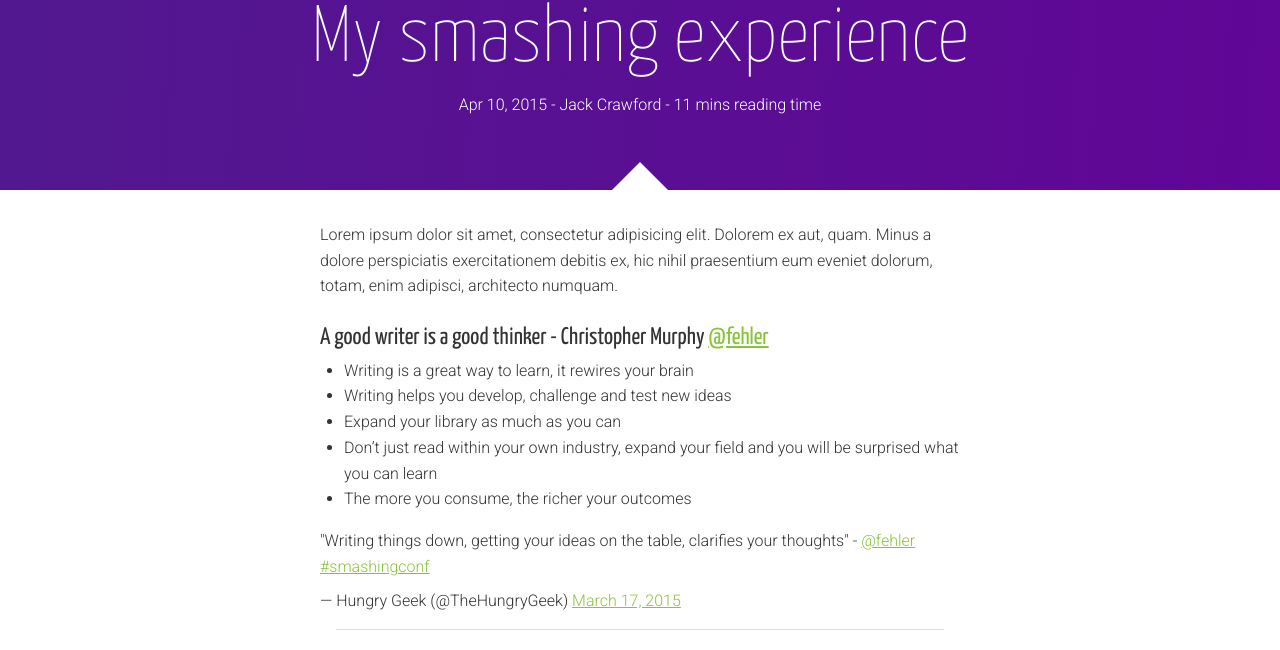
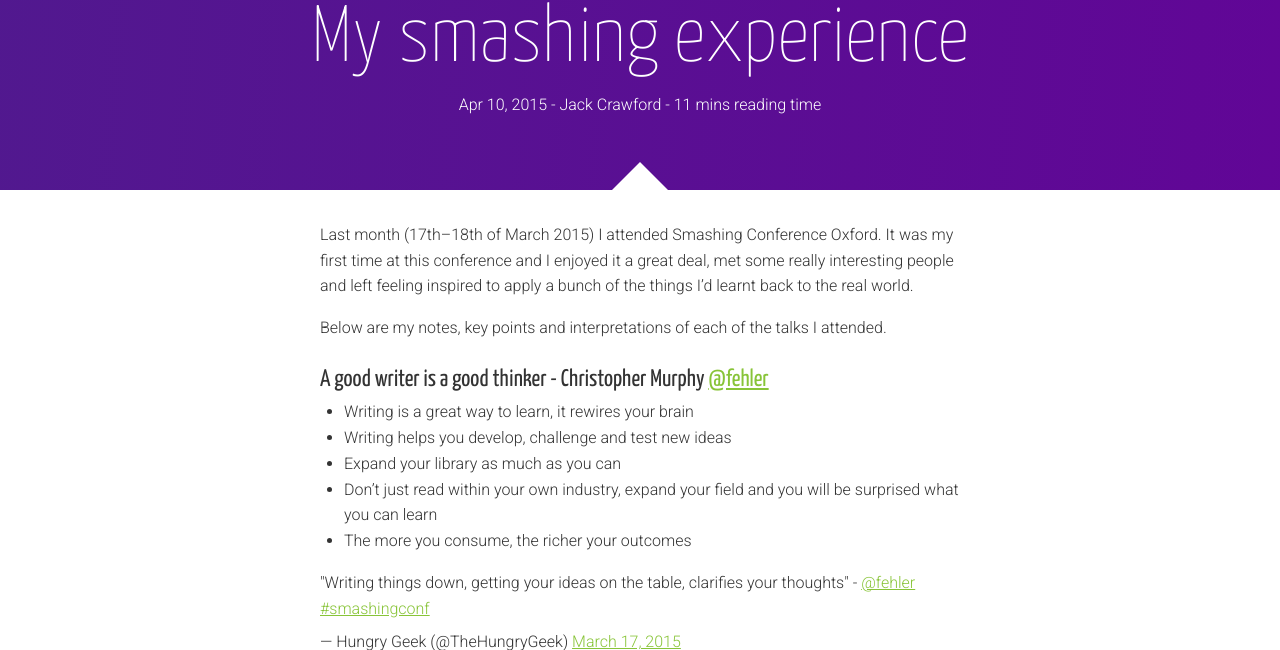
Before and after one commit to holidayextras/holidayextras.github.com, a Jekyll site: the page built from _posts/2015-04-10-smashing-conf.md, in a window 1280 px wide and 900 px high, cut to the strip 250-900 px from the top of the window. Built offline with Jekyll 4.4.1, drawn with Linux system fonts in a browser that asks for light colours; nearby versions of some CDN libraries; comment, search, counter and statistics services are not loaded; some of the changed text lies outside the part shown.

Commit message:
introduction

````diff
--- a/_posts/2015-04-10-smashing-conf.md
+++ b/_posts/2015-04-10-smashing-conf.md
@@ -8,7 +8,9 @@
 comments: true
 ---
 
-Lorem ipsum dolor sit amet, consectetur adipisicing elit. Dolorem ex aut, quam. Minus a dolore perspiciatis exercitationem debitis ex, hic nihil praesentium eum eveniet dolorum, totam, enim adipisci, architecto numquam.
+Last month (17th–18th of March 2015) I attended Smashing Conference Oxford. It was my first time at this conference and I enjoyed it a great deal, met some really interesting people and left feeling inspired to apply a bunch of the things I'd learnt back to the real world.
+
+Below are my notes, key points and interpretations of each of the talks I attended.
 
 ## A good writer is a good thinker - Christopher Murphy [@fehler](http://twitter.com/fehler)
 
@@ -63,7 +65,7 @@
 * Load images depending on screen size, directly from HTML elements with `srcset` attribute
 * The following syntax
 
-```
+```html
 <img srcset="large.jpg  1024w,
       medium.jpg 640w,
       small.jpg  320w"
````
